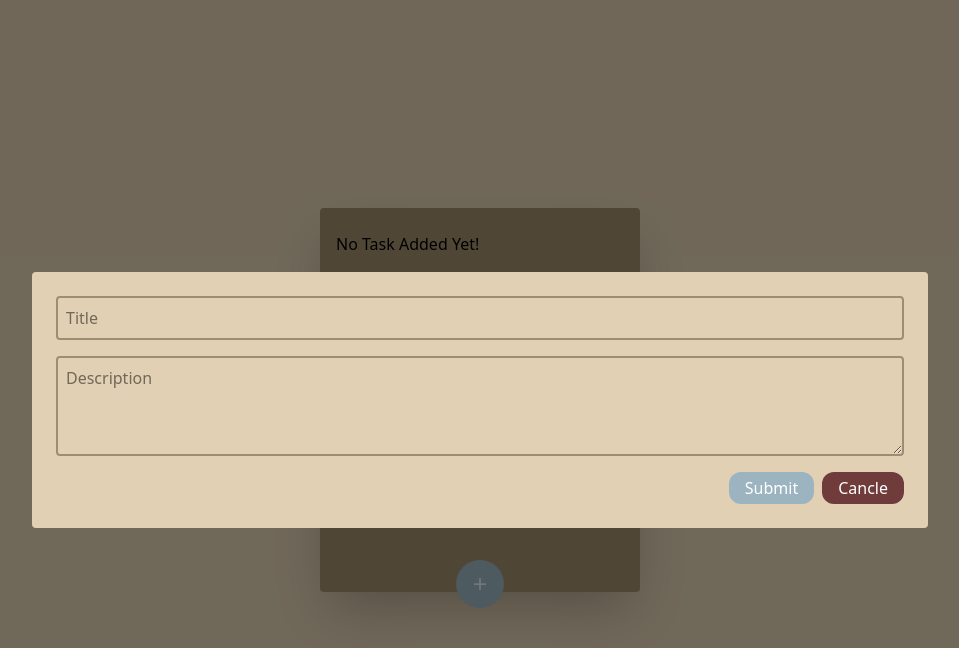
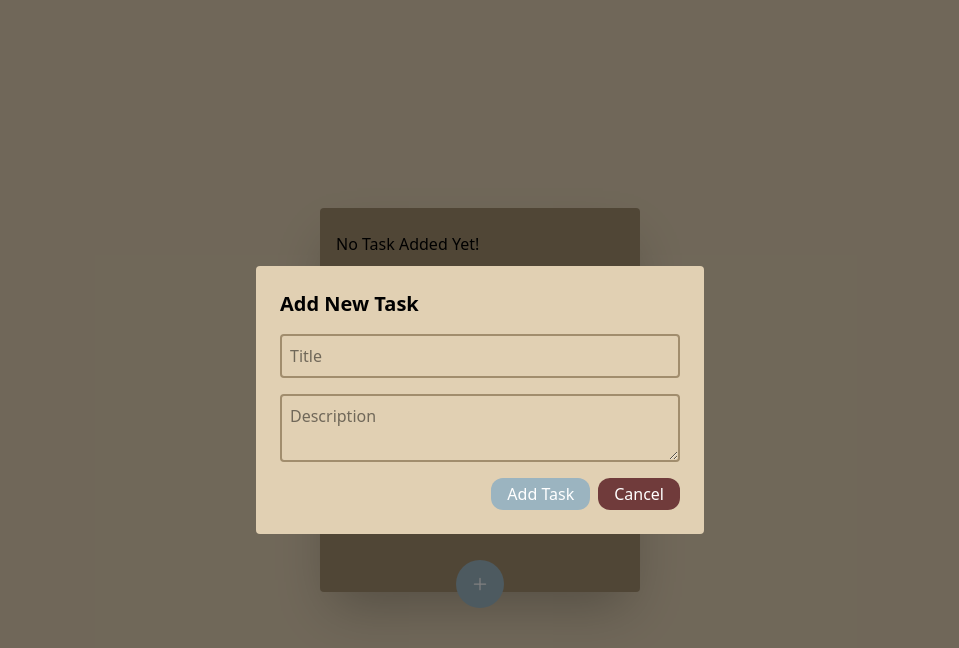
Before and after one commit to mobinadanshvarweb/todolist-task, a React (Vite) app: page / in a window 1280 px wide. Both pictures are taken after a click on the button "Add New Task". Shown: the top 648 px of the page, without its empty margins (160-1119 px from the left). Built offline with nearby package versions, Linux system fonts and the light colour scheme.

Commit message:
delete task and confirm box

```diff
--- a/src/Layout.tsx
+++ b/src/Layout.tsx
@@ -1,13 +1,10 @@
-import { useSelector } from "react-redux";
-import Modal from "./components/Modal";
 import Task from "./pages/tasks/Task";
-import type { RootState } from "./redux/store";
+import TaskModal from "./components/TaskModal";
 
 const Layout = () => {
-  const isModalOpen = useSelector((state: RootState) => state.modal.isOpen);
   return (
     <div className="flex justify-center items-center bg-background w-full min-h-screen">
-      {isModalOpen && <Modal />}
+      <TaskModal />
       <Task />
     </div>
   );
--- a/src/components/Modal.tsx
+++ b/src/components/Modal.tsx
@@ -1,56 +1,34 @@
-import { useDispatch } from "react-redux";
+import type { ModalProps } from "../types/modalType";
 import Button from "./Button";
-import { closeModal } from "../redux/slice/modalSlice";
-import { useState } from "react";
-import { addTask } from "../redux/slice/taskSlice";
 
-const Modal = () => {
-  const dispatch = useDispatch();
-  const [taskData, setTaskData] = useState({ title: "", description: "" });
-  const handleSubmit = () => {
-    const newTask = {
-      ...taskData,
-      id: Date.now().toString(),
-      createdAt: new Date().toISOString(),
-    };
-    dispatch(addTask(newTask));
-    setTaskData({ title: "", description: "" });
-    dispatch(closeModal());
-  };
+const Modal = ({
+  isOpen,
+  title,
+  children,
+  onClose,
+  onSubmit,
+  submitText = "Submit",
+  cancelText = "Cancel",
+}: ModalProps) => {
+  if (!isOpen) return null;
+
   return (
     <div className="w-full h-screen fixed top-0 left-0 bg-black/50 flex justify-center items-center z-10">
-      <div className="w-[70%] h-64 rounded bg-background flex flex-col gap-4 p-6">
-        <div className="w-full">
-          <input
-            value={taskData.title}
-            type="text"
-            placeholder="Title"
-            className="w-full border-2 border-customBrown rounded p-2"
-            onChange={(e) => {
-              setTaskData({ ...taskData, title: e.target.value });
-            }}
-          />
-        </div>
-        <textarea
-          value={taskData.description}
-          placeholder="Description"
-          className="flex-1 border-2  border-customBrown rounded p-2"
-          onChange={(e) => {
-            setTaskData({ ...taskData, description: e.target.value });
-          }}
-        ></textarea>
+      <div className="w-[70%] max-w-md rounded bg-background flex flex-col gap-4 p-6">
+        {title && <h2 className="text-xl font-bold">{title}</h2>}
+        <div className="flex-1">{children}</div>
         <div className="flex gap-2 justify-end">
+          {onSubmit && (
+            <Button
+              action={onSubmit}
+              style="px-4 py-1 rounded-xl text-white bg-customBlue"
+              text={submitText}
+            />
+          )}
           <Button
-            action={handleSubmit}
-            style="px-4 py-1 rounded-xl text-white bg-customBlue"
-            text="Submit"
-          />
-          <Button
-            action={() => {
-              dispatch(closeModal());
-            }}
+            action={onClose}
             style="px-4 py-1 rounded-xl text-white bg-customRed"
-            text="Cancle"
+            text={cancelText}
           />
         </div>
       </div>
--- /dev/null
+++ b/src/components/Popup.tsx
@@ -0,0 +1,30 @@
+import { useDispatch } from "react-redux";
+import Button from "./Button";
+import { closeModal } from "../redux/slice/modalSlice";
+
+const Popup = () => {
+  const dispatch = useDispatch();
+  return (
+    <div className="w-full h-screen fixed top-0 left-0 bg-black/50 flex justify-center items-center z-10">
+      <div className="w-[50%] h-52 rounded bg-background flex flex-col gap-4 p-6">
+        Are you sure you waant to Delete this task?
+      </div>
+      <div className="flex gap-2 justify-end">
+        <Button
+          action={handleDelete}
+          style="px-4 py-1 rounded-xl text-white bg-customBlue"
+          text="Submit"
+        />
+        <Button
+          action={() => {
+            dispatch(closeModal());
+          }}
+          style="px-4 py-1 rounded-xl text-white bg-customRed"
+          text="Cancle"
+        />
+      </div>
+    </div>
+  );
+};
+
+export default Popup;
--- /dev/null
+++ b/src/components/TaskModal.tsx
@@ -0,0 +1,54 @@
+import { useDispatch, useSelector } from "react-redux";
+import { useState } from "react";
+import Modal from "./Modal";
+import { addTask } from "../redux/slice/taskSlice";
+import { closeModal } from "../redux/slice/modalSlice";
+import type { RootState } from "../redux/store";
+
+const TaskModal = () => {
+  const dispatch = useDispatch();
+  const isModalOpen = useSelector((state: RootState) => state.modal.isOpen);
+  const [taskData, setTaskData] = useState({ title: "", description: "" });
+
+  const handleSubmit = () => {
+    const newTask = {
+      ...taskData,
+      id: Date.now().toString(),
+      createdAt: new Date().toISOString(),
+    };
+    dispatch(addTask(newTask));
+    setTaskData({ title: "", description: "" });
+    dispatch(closeModal());
+  };
+
+  return (
+    <Modal
+      isOpen={isModalOpen}
+      title="Add New Task"
+      onClose={() => dispatch(closeModal())}
+      onSubmit={handleSubmit}
+      submitText="Add Task"
+      cancelText="Cancel"
+    >
+      <div className="flex flex-col gap-4">
+        <input
+          type="text"
+          placeholder="Title"
+          value={taskData.title}
+          onChange={(e) => setTaskData({ ...taskData, title: e.target.value })}
+          className="w-full border-2 border-customBrown rounded p-2"
+        />
+        <textarea
+          placeholder="Description"
+          value={taskData.description}
+          onChange={(e) =>
+            setTaskData({ ...taskData, description: e.target.value })
+          }
+          className="flex-1 border-2 border-customBrown rounded p-2"
+        />
+      </div>
+    </Modal>
+  );
+};
+
+export default TaskModal;
--- a/src/pages/tasks/TaskCart.tsx
+++ b/src/pages/tasks/TaskCart.tsx
@@ -2,27 +2,36 @@ import { GrFormEdit } from "react-icons/gr";
 import { RiDeleteBin6Line } from "react-icons/ri";
 import Button from "../../components/Button";
 import type { TaskProps } from "../../types/taskType";
+import { useDispatch } from "react-redux";
+import { deleteTask } from "../../redux/slice/taskSlice";
+import { useState } from "react";
+import Modal from "../../components/Modal";
 
-const TaskCart = ({ title, description, createdAt }: TaskProps) => {
+const TaskCart = ({ id, title, description, createdAt }: TaskProps) => {
+  const dispatch = useDispatch();
+  const [isDeleteOpen, setIsDeleteOpen] = useState(false);
+
+  const handleDelete = () => {
+    dispatch(deleteTask(id));
+    setIsDeleteOpen(false);
+  };
+
   return (
+    <>
       <div className="w-full rounded bg-background flex flex-col gap-1 p-2">
         <div className="flex justify-between w-full">
           <h1 className="w-full font-bold text-xl">{title}</h1>
-        <div className=" flex gap-2 items-center">
-          <span className="">
+          <div className="flex gap-2 items-center">
             <Button
               title="Edit"
               action={() => {}}
               icon={<GrFormEdit size={20} color="#A18D6D" />}
             />
-          </span>
-          <span className="">
             <Button
               title="Delete"
-              action={() => {}}
+              action={() => setIsDeleteOpen(true)}
               icon={<RiDeleteBin6Line color="#703B3B" />}
             />
-          </span>
           </div>
         </div>
         <p className="w-full text-sm text-justify">{description}</p>
@@ -30,6 +39,17 @@ const TaskCart = ({ title, description, createdAt }: TaskProps) => {
           {createdAt}
         </div>
       </div>
+      <Modal
+        isOpen={isDeleteOpen}
+        title="Are you sure?"
+        onClose={() => setIsDeleteOpen(false)}
+        onSubmit={handleDelete}
+        submitText="Yes, Delete"
+        cancelText="No"
+      >
+        <p>Do you really want to delete this task?</p>
+      </Modal>
+    </>
   );
 };
 
--- a/src/pages/tasks/TaskList.tsx
+++ b/src/pages/tasks/TaskList.tsx
@@ -12,7 +12,8 @@ const TaskList = () => {
       ) : (
         tasks.map((item: TaskProps) => (
           <TaskCart
-            key={item.createdAt}
+            key={item.id}
+            id={item.id}
             title={item.title}
             createdAt={item.createdAt}
             description={item.description}
--- a/src/redux/slice/taskSlice.ts
+++ b/src/redux/slice/taskSlice.ts
@@ -1,4 +1,4 @@
-import { createSlice } from "@reduxjs/toolkit";
+import { createSlice, type PayloadAction } from "@reduxjs/toolkit";
 import type { TaskProps } from "../../types/taskType";
 
 export interface TaskState {
@@ -17,9 +17,13 @@ export const counterSlice = createSlice({
       state.taskList.push(action.payload);
       localStorage.setItem("tasks", JSON.stringify(state.taskList));
     },
+    deleteTask: (state, action: PayloadAction<string>) => {
+      state.taskList = state.taskList.filter((t) => t.id !== action.payload);
+      localStorage.setItem("tasks", JSON.stringify(state.taskList));
+    },
   },
 });
 
-export const { addTask } = counterSlice.actions;
+export const { addTask, deleteTask } = counterSlice.actions;
 
 export default counterSlice.reducer;
--- /dev/null
+++ b/src/types/modalType.ts
@@ -0,0 +1,9 @@
+export type ModalProps = {
+  isOpen: boolean;
+  title?: string;
+  children?: React.ReactNode;
+  onClose: () => void;
+  onSubmit?: () => void;
+  submitText?: string;
+  cancelText?: string;
+};
--- a/src/types/taskType.ts
+++ b/src/types/taskType.ts
@@ -1,5 +1,5 @@
 export type TaskProps = {
-  id?: string;
+  id: string;
   title: string;
   description: string;
   createdAt: string;
```
Lines whose indentation alone changed are shown as unchanged.
